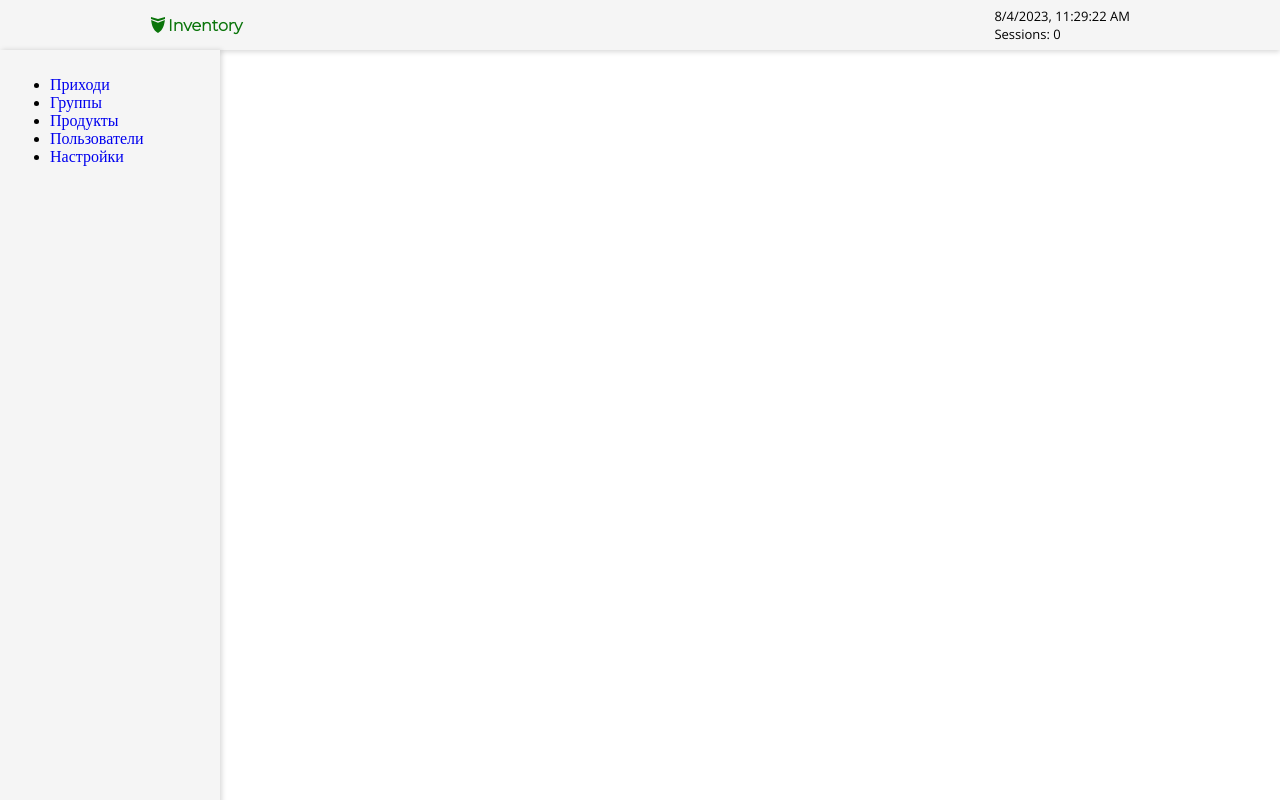
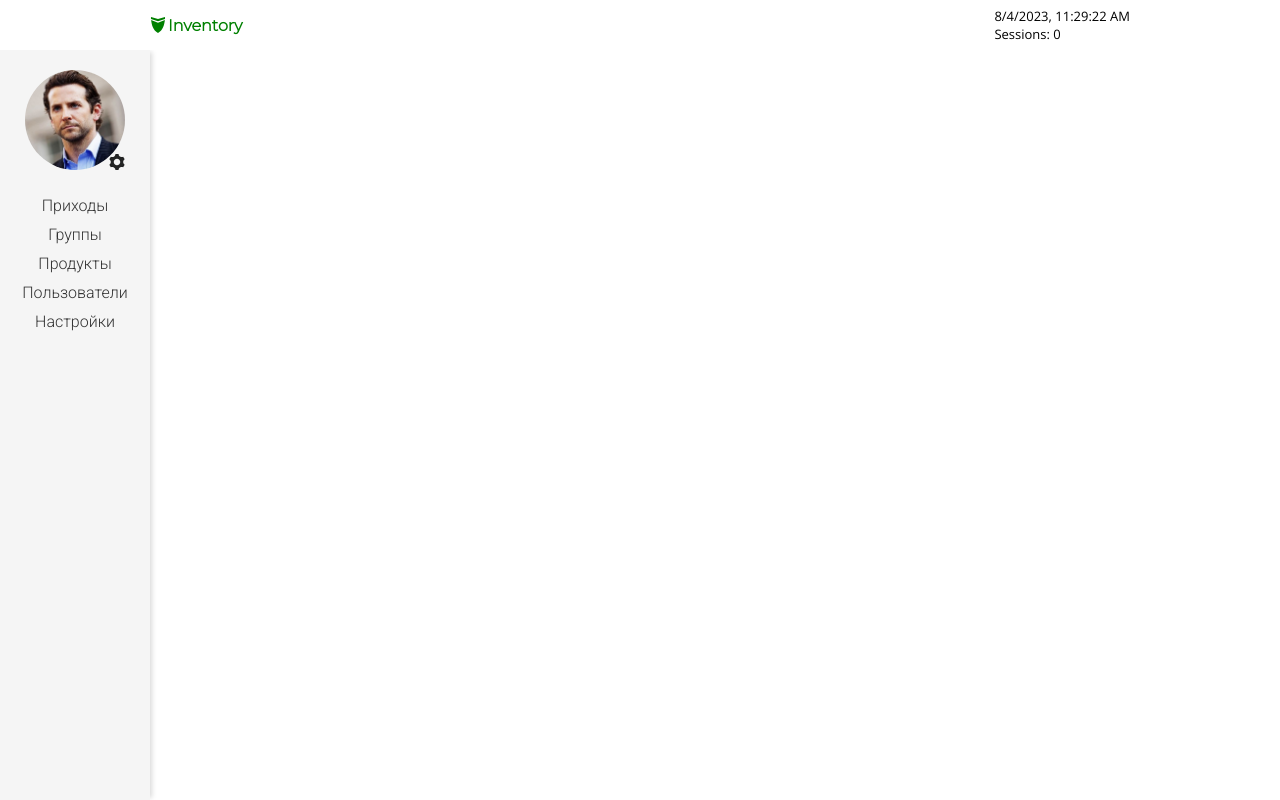
Before and after one commit to DaniilOvsyanniukov/test-assignment, a React (Create React App) app: page / in a window 1280 px wide. Built offline with nearby package versions, Linux system fonts and the light colour scheme; no server answers.

Commit message:
menu fix
Fixed styles in the menu
Added an avatar with a settings button
Added a popup when clicking on buttons without functionality

```diff
--- a/src/App.css
+++ b/src/App.css
@@ -1,5 +1,7 @@
 @import url('https://fonts.googleapis.com/css2?family=Montserrat:wght@300&display=swap');
 @import url('https://fonts.googleapis.com/css2?family=Open+Sans:wght@300&display=swap');
+@import url('https://fonts.googleapis.com/css2?family=Roboto:wght@300&display=swap');
+
 body {
   height: 100vh;
   width: 100vw;
--- /dev/null
+++ b/src/components/alertPopup/alertPopup.css
@@ -0,0 +1,10 @@
+.alertPopup {
+    position: fixed;
+    top: 70px;
+    right: 20px;
+    padding: 10px;
+    background: rgba(0,0,0,0.8);
+    color: #fff;
+    border-radius: 5px;
+    z-index: 2000;
+}
--- /dev/null
+++ b/src/components/alertPopup/alertPopup.tsx
@@ -0,0 +1,25 @@
+import React, { useEffect } from 'react';
+import './alertPopup.css';
+
+interface AlertPopupProps {
+    message: string;
+    delay: number;
+    onHide: () => void;  // new prop
+}
+
+const AlertPopup: React.FC<AlertPopupProps> = ({ message, delay, onHide }) => {
+    useEffect(() => {
+        const timer = setTimeout(() => {
+            onHide();  // call onHide after the delay
+        }, delay);
+        return () => clearTimeout(timer);
+    }, [delay, onHide]);
+
+    return (
+        <div className="alertPopup">
+            {message}
+        </div>
+    );
+};
+
+export default AlertPopup;
--- a/src/components/navMenu/NavigationMenu.css
+++ b/src/components/navMenu/NavigationMenu.css
@@ -2,28 +2,68 @@
   position: fixed;
   top: 50px;
   left: 0;
-  width: 200px;
+  width: 150px;
   height: calc(100% - 50px);
   background-color: #f5f5f5;
-  padding: 10px;
-  box-shadow: 2px 0 5px rgba(0,0,0,0.15);
-  z-index: 1000;
+  box-shadow: 4px 0 5px -2px rgba(0,0,0,0.15);
+  display: flex;
+  flex-direction: column;
+  align-items: center;
+  font-family: 'Roboto', sans-serif;
 }
 
-.navigation-menu ul {
+.navigationMenu ul {
   list-style-type: none;
   padding: 0;
+  width: 100%;
+  text-align: center;
 }
 
-.navigation-menu ul li {
+.navigationMenu ul li {
   margin-bottom: 10px;
 }
 
-.navigation-menu ul li a {
+.navigationMenu ul li a {
   color: #333;
   text-decoration: none;
 }
 
-.navigation-menu ul li a:hover {
+.navigationMenu ul li a.active {
+  border-bottom: 2px solid green;
+}
+
+.navigationMenu ul li a:hover {
   color: #007bff;
 }
+
+.avatarContainer {
+  display: flex;
+  justify-content: center;
+  align-items: center;
+  position: relative;
+  width: 100px;
+  height: 100px;
+  margin: 20px auto 10px auto;
+}
+
+.avatar {
+  width: 100%;
+  height: 100%;
+  border-radius: 50%;
+  object-fit: cover;
+}
+
+.settingsIcon {
+  position: absolute;
+  bottom: 0;
+  right: 0;
+  width: 16px;
+  height: 16px;
+  fill: #232424;
+}
+.settingsButton {
+  background: none;
+  border: none;
+  padding: 0;
+  cursor: pointer;
+}
--- a/src/components/navMenu/NavigationMenu.tsx
+++ b/src/components/navMenu/NavigationMenu.tsx
@@ -1,27 +1,60 @@
-import React from 'react';
-import { Link } from 'react-router-dom';
+import React, { useState } from 'react';
+import { NavLink, useLocation } from 'react-router-dom';
 import './NavigationMenu.css';
 
+import { ReactComponent as GearIcon } from '../../img/gear.svg';
+import avatar from '../../img/avatar.jpg';
+import AlertPopup from '../alertPopup/alertPopup';
+
 const NavigationMenu: React.FC = () => {
+    const location = useLocation();
+    const [showPopup, setShowPopup] = useState(false);
+
+    const handlePlaceholderClick = (event: React.MouseEvent) => {
+        event.preventDefault();
+        setShowPopup(true);
+    }
+
+    const hidePopup = () => {
+        setShowPopup(false);
+    }
+
     return (
         <div className="navigationMenu">
+            <div className="avatarContainer">
+                <img src={avatar} className="avatar" alt="user avatar" />
+                <button onClick={handlePlaceholderClick} className="settingsButton">
+                   <GearIcon className="settingsIcon" />
+                </button>
+            </div>
             <ul>
                 <li>
-                    <Link to="/orders">Приходи</Link>
+                    <NavLink to="/orders" className={location.pathname === "/orders" ? "activeLink" : ""}>
+                        Приходы
+                    </NavLink>
                 </li>
                 <li>
-                    <Link to="/#">Группы</Link>
+                    <NavLink to="/groups" onClick={handlePlaceholderClick} className={location.pathname !== "/groups" ? "" : ""}>
+                        Группы
+                    </NavLink>
                 </li>
                 <li>
-                    <Link to="/#">Продукты</Link>
+                    <NavLink to="/products" onClick={handlePlaceholderClick} className={location.pathname !== "/products" ? "" : ""}>
+                        Продукты
+                    </NavLink>
                 </li>
                 <li>
-                    <Link to="/#">Пользователи</Link>
+                    <NavLink to="/users" onClick={handlePlaceholderClick} className={location.pathname !== "/users" ? "" : ""}>
+                        Пользователи
+                    </NavLink>
                 </li>
                 <li>
-                    <Link to="/#">Настройки</Link>
+                    <NavLink to="/settings" onClick={handlePlaceholderClick} className={location.pathname !== "/settings" ? "" : ""}>
+                        Настройки
+                    </NavLink>
                 </li>
             </ul>
+            {showPopup && <AlertPopup message="Эта функция находится в разработке" delay={3000} onHide={hidePopup}/>}
         </div>
     );
 };
--- a/src/components/topMenu/TopMenu.css
+++ b/src/components/topMenu/TopMenu.css
@@ -4,12 +4,11 @@
     left: 0;
     width: calc(100vw - 300px);
     height: 50px;
-    background-color: #f5f5f5;
+    background-color: #ffffff;
     display: flex;
     justify-content: space-between;
     align-items: center;
     padding: 0 150px;
-    box-shadow: 0 2px 5px rgba(0,0,0,0.15);
     z-index: 1000;
   }
 
@@ -21,20 +20,16 @@
   flex-direction: column;
 }
 .siteName{
-  /* font-family: 'Montserrat', sans-serif;
-  font-weight: bold;
-  color: #0b750b; */
-
-  display: flex; /* добавлено */
-  align-items: center; /* добавлено */
+  display: flex;
+  align-items: center;
   font-family: 'Montserrat', sans-serif;
   font-weight: bold;
-  color: #0b750b;
+  color: green;
   text-decoration: none;
 }
 .logoStile{
   width: 16px;
   height: 16px;
-  fill: #0b750b;
+  fill:green;
   margin-right: 2px;
 }
```
Also changed, not shown: src/img/avatar.jpg (added), src/img/gear.svg (added).
